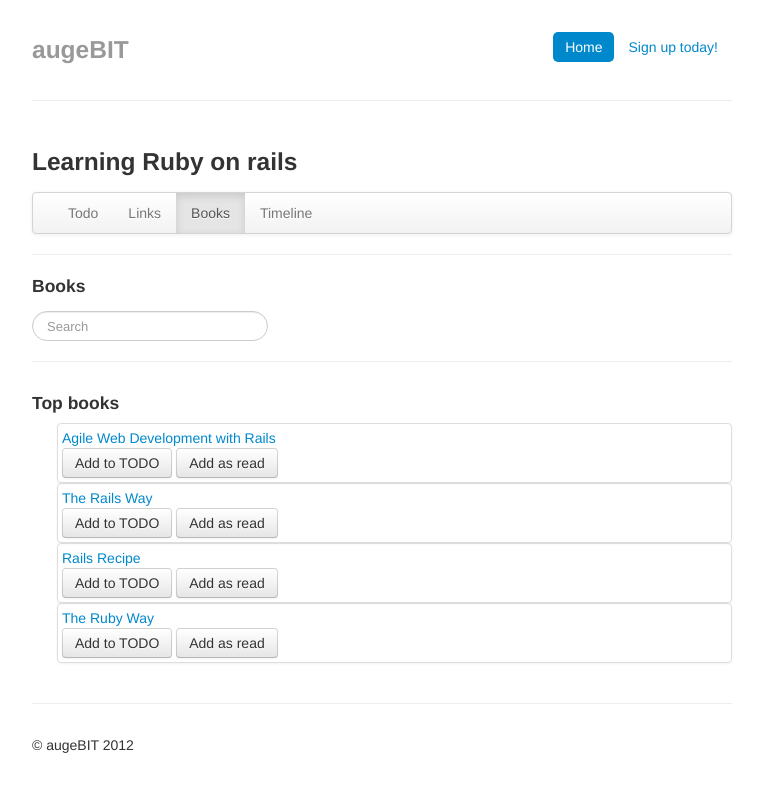
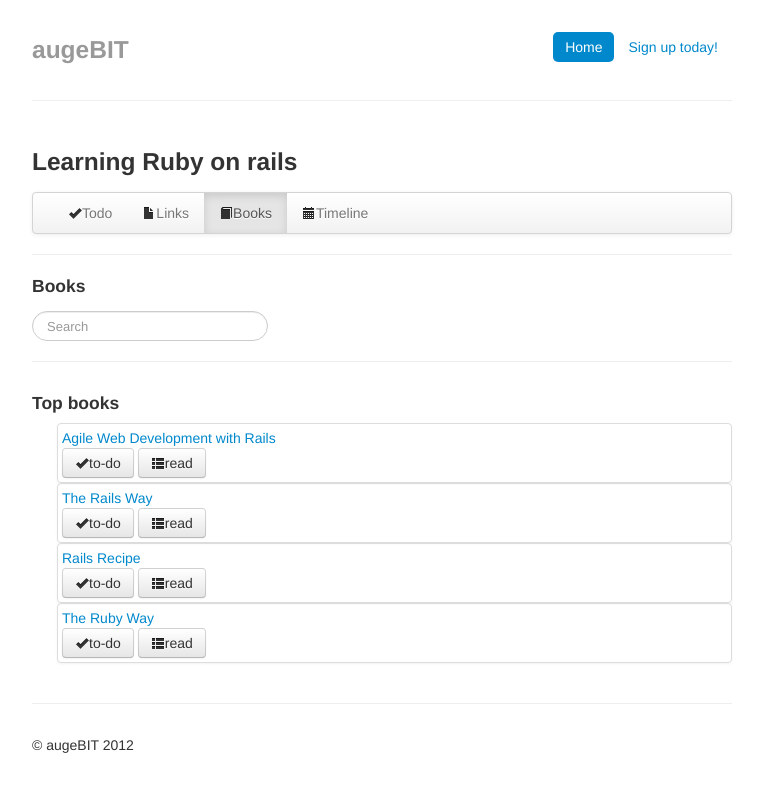
Before and after one commit to okjulian/augebit-prototype, a website: page app/index.html at #/books in a window 1280 px wide. Shown: the whole page, without its empty margins (258-1021 px from the left). Drawn offline with Linux system fonts and the light colour scheme.

Commit message:
Add icons and gangnam style image

```diff
--- a/app/views/books-list.html
+++ b/app/views/books-list.html
@@ -4,10 +4,10 @@
   <div class="navbar">
     <div class="navbar-inner">
       <ul class="nav">
-        <li><a href="#/out-of-trial">Todo</a></li>
-        <li><a href="#/links">Links</a></li>
-        <li class="active"><a href="#/books">Books</a></li>
-        <li><a href="#/out-of-trial">Timeline</a></li>
+        <li><a href="#/out-of-trial"><i class="icon-ok"></i>Todo</a></li>
+        <li><a href="#/links"><i class="icon-file"></i>Links</a></li>
+        <li class="active"><a href="#/books"><i class="icon-book"></i>Books</a></li>
+        <li><a href="#/out-of-trial"><i class="icon-calendar"></i>Timeline</a></li>
       </ul>
     </div>
   </div>
@@ -31,8 +31,8 @@
 
       <br/>
 
-      <a href="#/out-of-trial" role="button" class="btn">Add to TODO</a>
-      <a href="#/out-of-trial" role="button" class="btn">Add as read</a>
+      <a href="#/out-of-trial" role="button" class="btn" title="add to todos"><i class="icon-ok"></i>to-do</a>
+      <a href="#/out-of-trial" role="button" class="btn" title="add as read"><i class="icon-th-list"></i>read</a>
       </li>
     </ul>
   </div>
```
Also changed, not shown: app/views/links-list.html (+6 -6 lines), app/views/main.html (+4 -4 lines), app/views/out-of-trial.html (+6 -5 lines), app/scripts/img/glyphicons-halflings.png (renamed from app/scripts/vendor/img/glyphicons-halflings.png), app/scripts/img/oppan.jpg (added).
